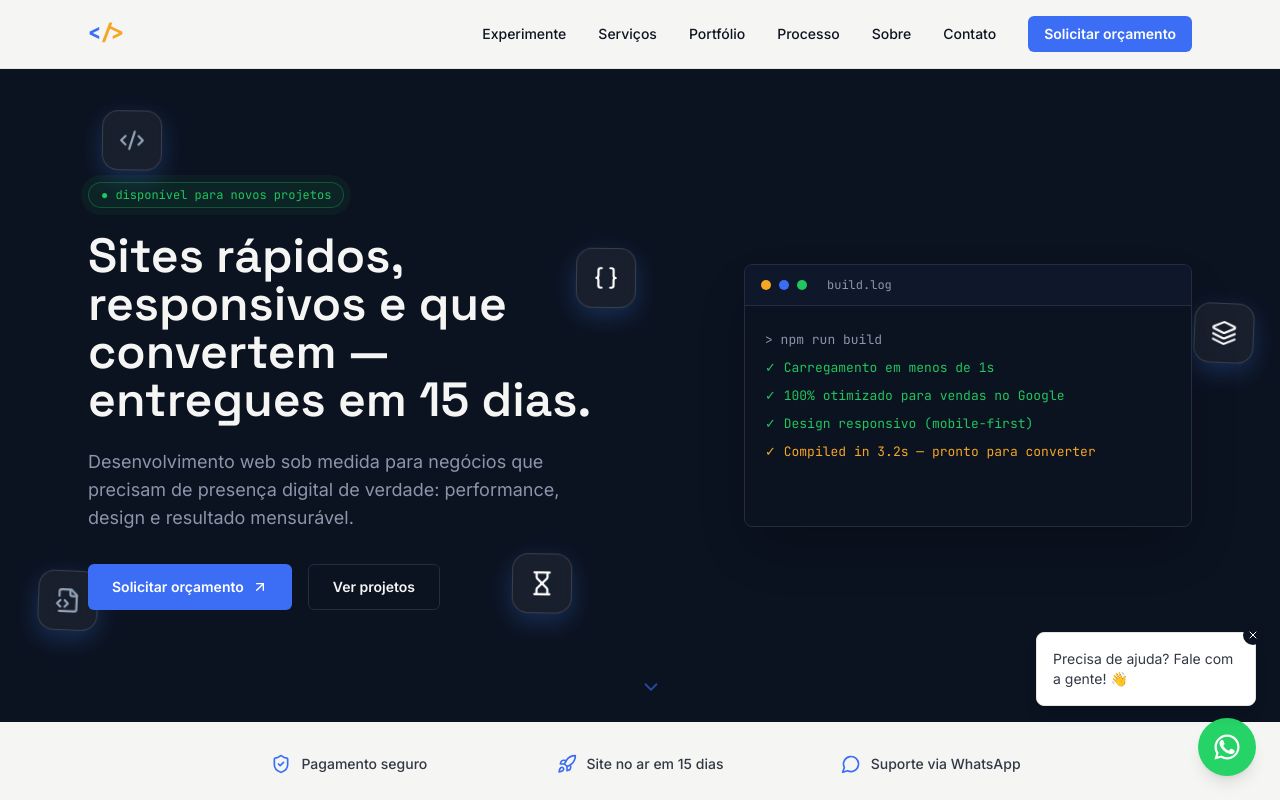
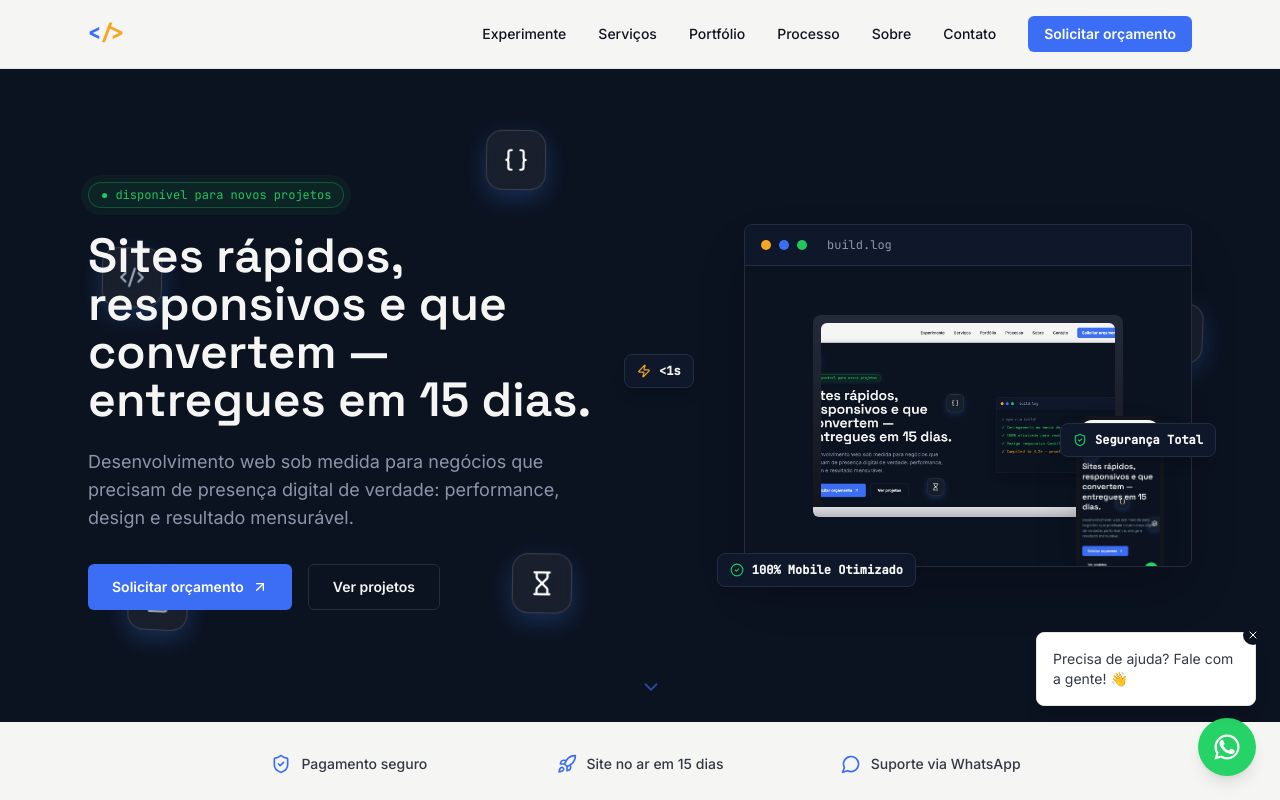
Before and after one commit to jesgalves/design-sites, a React (Vite) app: page / in a window 1280 px wide. Shown: the top 800 px of the page. Built offline with nearby package versions, Linux system fonts and the light colour scheme.

Commit message:
adiciona mockup notebook+iphone com telas reais e selos de volta

```diff
--- a/src/App.jsx
+++ b/src/App.jsx
@@ -671,14 +671,6 @@ function Logo({ variant = "dark" }) {
 }
 
 function TerminalPanel() {
-  const [visibleLines, setVisibleLines] = useState(0);
-
-  useEffect(() => {
-    if (visibleLines >= buildLines.length) return;
-    const t = setTimeout(() => setVisibleLines((v) => v + 1), 550);
-    return () => clearTimeout(t);
-  }, [visibleLines]);
-
   return (
     <div
       className="rounded-lg border overflow-hidden shadow-2xl w-full max-w-md"
@@ -698,18 +690,43 @@ function TerminalPanel() {
           build.log
         </span>
       </div>
-      <div className="p-5 min-h-[220px]" style={{ fontFamily: "'JetBrains Mono', monospace" }}>
-        {buildLines.slice(0, visibleLines).map((line, i) => (
-          <div key={i} className="text-[13px] leading-7" style={{ color: line.color }}>
-            {line.text}
+      <div className="p-6 min-h-[300px] flex items-center justify-center" style={{ position: "relative" }}>
+        <div style={{ width: "78%" }}>
+          <div
+            className="rounded-t-lg overflow-hidden"
+            style={{ background: "linear-gradient(180deg, #232a3a, #12151c)", padding: "8px 8px 0" }}
+          >
+            <div className="rounded-md overflow-hidden" style={{ aspectRatio: "16/10" }}>
+              <img
+                src="/images/hero-desktop.png"
+                alt="Prévia do site Design Sites em desktop"
+                className="w-full h-full block"
+                style={{ objectFit: "cover", objectPosition: "top" }}
+              />
+            </div>
           </div>
-        ))}
-        {visibleLines < buildLines.length && (
-          <span
-            className="inline-block w-2 h-4 align-middle animate-pulse"
-            style={{ background: "#3B6EF5" }}
-          />
-        )}
+          <div style={{ height: "10px", background: "linear-gradient(180deg, #dcdde0, #b8bac0)", borderRadius: "0 0 6px 6px" }} />
+        </div>
+        <div
+          className="rounded-2xl overflow-hidden shadow-2xl"
+          style={{
+            position: "absolute",
+            right: "6%",
+            bottom: "-6%",
+            width: "88px",
+            border: "4px solid #12151c",
+            background: "#12151c",
+          }}
+        >
+          <div style={{ aspectRatio: "9/18" }}>
+            <img
+              src="/images/hero-mobile.png"
+              alt="Prévia do site Design Sites em celular"
+              className="w-full h-full block"
+              style={{ objectFit: "cover", objectPosition: "top" }}
+            />
+          </div>
+        </div>
       </div>
     </div>
   );
@@ -988,16 +1005,16 @@ export default function FreelanceDevSite() {
 
       {/* HERO */}
       <section className="relative overflow-hidden" style={{ background: "#0B1220" }}>
-        <div className="glass-card hidden md:flex" style={{ top: "28%", left: "45%", animationDuration: "3s", animationDelay: "0s" }}>
+        <div className="glass-card hidden md:flex" style={{ top: "10%", left: "38%", animationDuration: "3s", animationDelay: "0s" }}>
           <Braces size={26} style={{ color: "#FFFFFF" }} />
         </div>
-        <div className="glass-card hidden md:flex" style={{ top: "7%", left: "8%", animationDuration: "4.2s", animationDelay: "-1s" }}>
+        <div className="glass-card hidden md:flex" style={{ top: "28%", left: "8%", animationDuration: "4.2s", animationDelay: "-1s" }}>
           <Code2 size={26} style={{ color: "#94A3B8" }} />
         </div>
-        <div className="glass-card hidden md:flex" style={{ top: "38%", right: "2%", animationDuration: "3.5s", animationDelay: "-2.2s" }}>
+        <div className="glass-card hidden md:flex" style={{ top: "38%", right: "6%", animationDuration: "3.5s", animationDelay: "-2.2s" }}>
           <Layers size={26} style={{ color: "#FFFFFF" }} />
         </div>
-        <div className="glass-card hidden md:flex" style={{ bottom: "12%", left: "3%", animationDuration: "4.6s", animationDelay: "-0.6s" }}>
+        <div className="glass-card hidden md:flex" style={{ bottom: "12%", left: "10%", animationDuration: "4.6s", animationDelay: "-0.6s" }}>
           <FileCode2 size={26} style={{ color: "#94A3B8" }} />
         </div>
         <div className="glass-card hidden md:flex" style={{ bottom: "16%", left: "40%", animationDuration: "3.8s", animationDelay: "-1.8s" }}>
@@ -1039,8 +1056,29 @@ export default function FreelanceDevSite() {
               </a>
             </div>
           </div>
-          <div className="flex justify-center md:justify-end">
+          <div className="flex justify-center md:justify-end relative">
             <TerminalPanel />
+            <div
+              className="hidden lg:flex absolute items-center gap-2 px-3 py-2 rounded-lg shadow-lg"
+              style={{ background: "#0F172A", border: "1px solid #232D42", left: "-40px", top: "38%" }}
+            >
+              <Zap size={14} style={{ color: "#F5A623" }} />
+              <span style={{ fontFamily: "'JetBrains Mono', monospace", color: "#F5F5F3" }} className="text-xs font-semibold">&lt;1s</span>
+            </div>
+            <div
+              className="hidden lg:flex absolute items-center gap-2 px-3 py-2 rounded-lg shadow-lg"
+              style={{ background: "#0F172A", border: "1px solid #232D42", right: "-24px", top: "58%" }}
+            >
+              <ShieldCheck size={14} style={{ color: "#22C55E" }} />
+              <span style={{ fontFamily: "'JetBrains Mono', monospace", color: "#F5F5F3" }} className="text-xs font-semibold">Segurança Total</span>
+            </div>
+            <div
+              className="hidden lg:flex absolute items-center gap-2 px-3 py-2 rounded-lg shadow-lg"
+              style={{ background: "#0F172A", border: "1px solid #232D42", left: "10%", bottom: "-20px" }}
+            >
+              <CheckCircle2 size={14} style={{ color: "#22C55E" }} />
+              <span style={{ fontFamily: "'JetBrains Mono', monospace", color: "#F5F5F3" }} className="text-xs font-semibold">100% Mobile Otimizado</span>
+            </div>
           </div>
         </div>
         {showScrollHint && (
```
Also changed, not shown: public/images/hero-desktop.png (added), public/images/hero-mobile.png (added).
